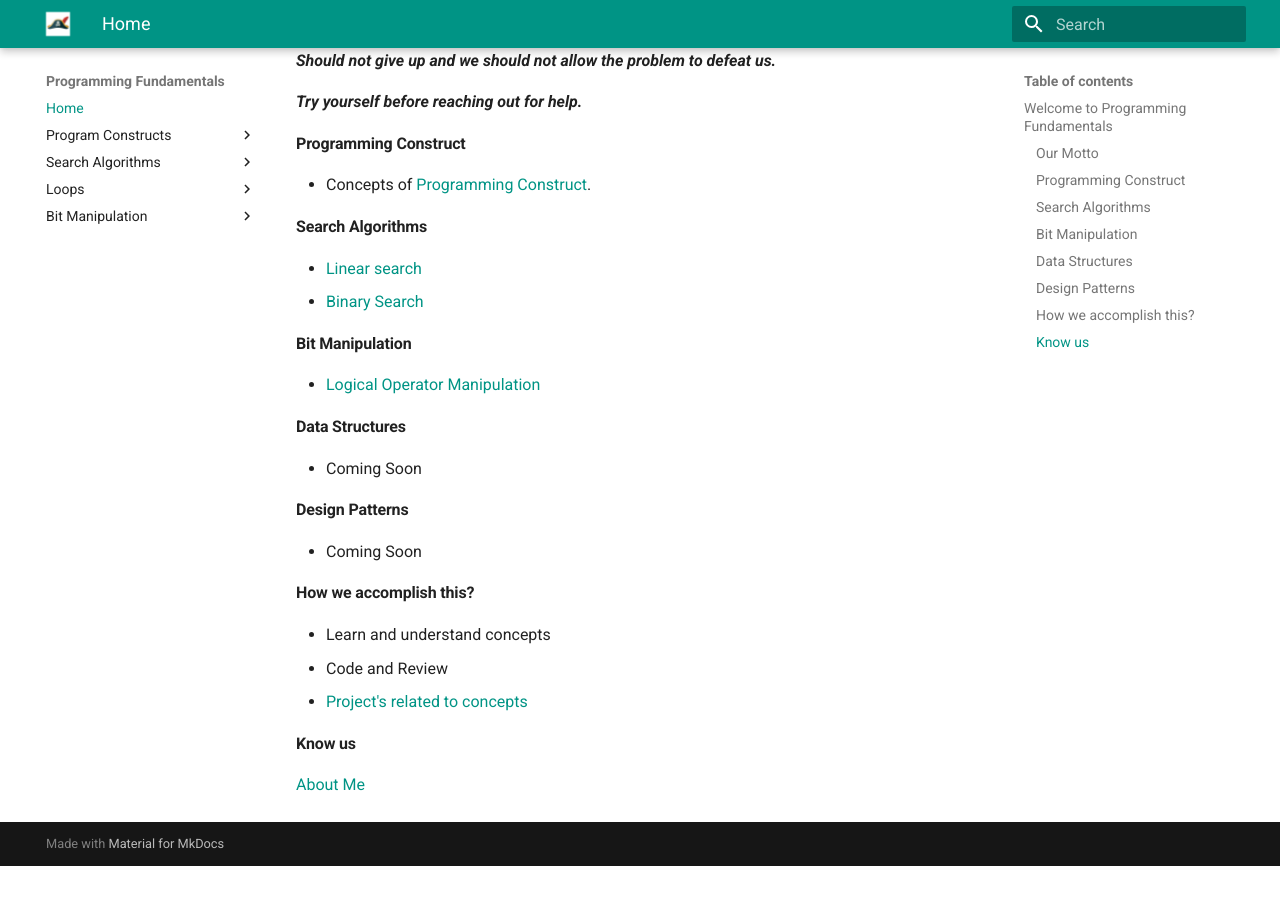
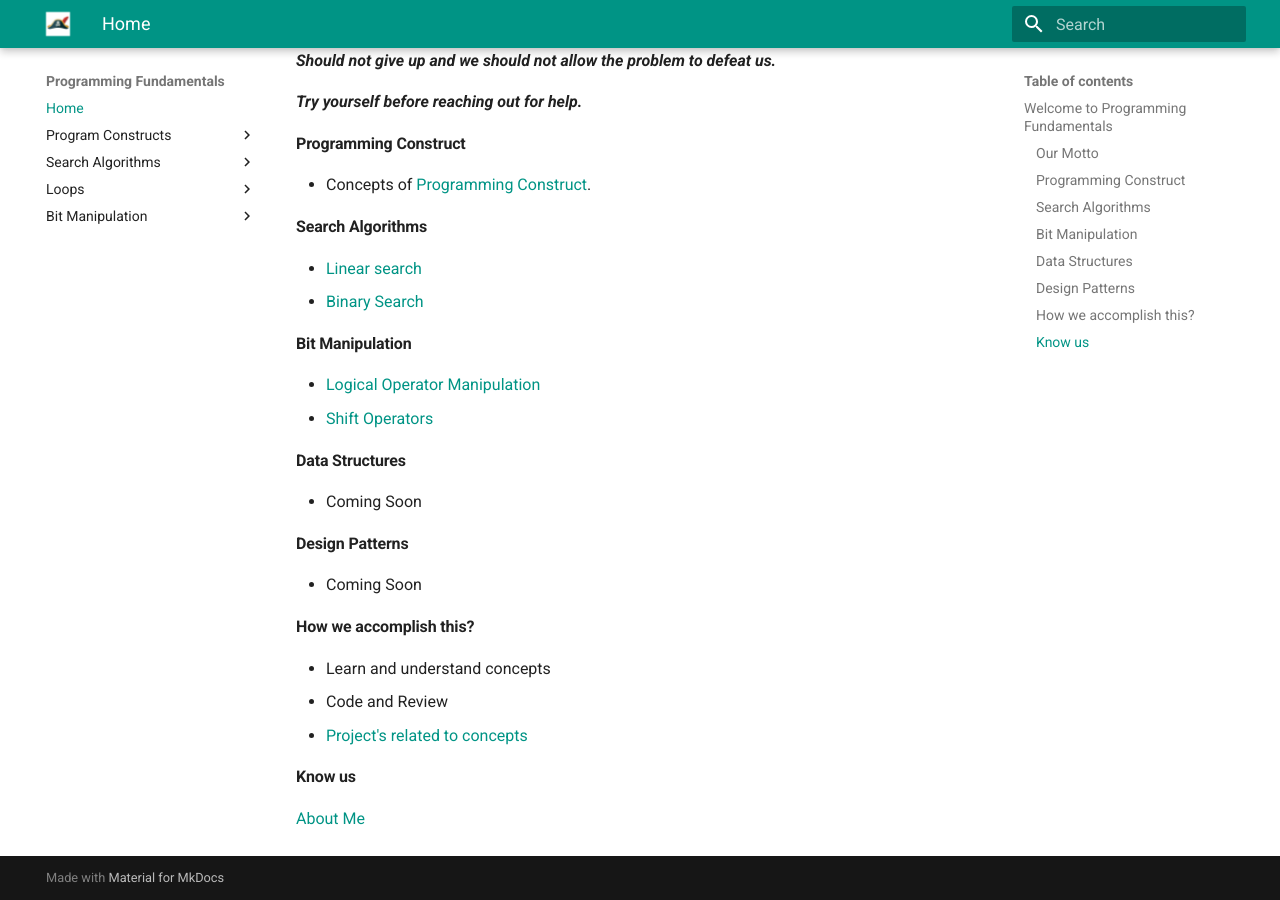
Before and after one commit to santosh-1987/programming-fundamentals, an MkDocs documentation site: the page built from docs/index.md, in a window 1280 px wide and 900 px high, scrolled down 790 px. Built offline with MkDocs 1.6.1 and Material for MkDocs 9.7.7, drawn with Linux system fonts in a browser that asks for light colours; the version menu is left out; before the commit the page ends 1656 px from its top, so only the background shows below that.

Commit message:
Added Bit Manipulation1

```diff
--- a/docs/index.md
+++ b/docs/index.md
@@ -24,6 +24,7 @@ We are techies with a passion for technology and solving problems.
 
 ### Bit Manipulation
 - [Logical Operator Manipulation](bit-manipulation/bit_manipulation.md)
+- [Shift Operators](bit-manipulation/shift_operator.md)
 ### Data Structures
 
 - Coming Soon
--- a/mkdocs.yml
+++ b/mkdocs.yml
@@ -25,7 +25,7 @@ nav:
     -  Recursion: loops/recursion.md
   - Bit Manipulation:
      - Logical Operator: bit-manipulation/bit_manipulation.md
-
+     - Shift Operator: bit-manipulation/shift_operator.md
 # Configuration
 theme:
   name: material
```
